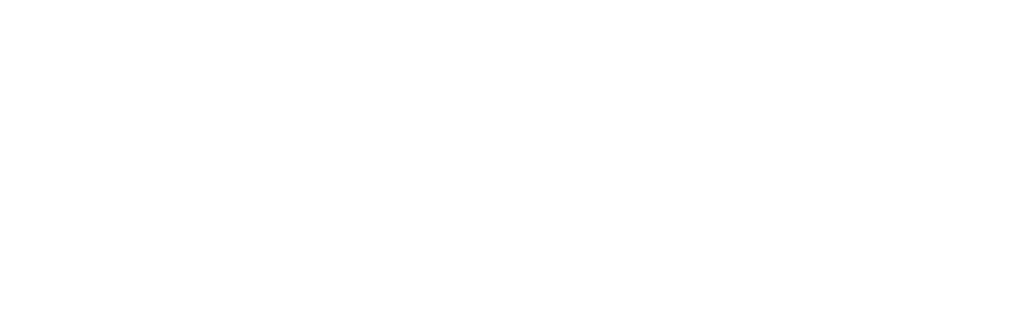
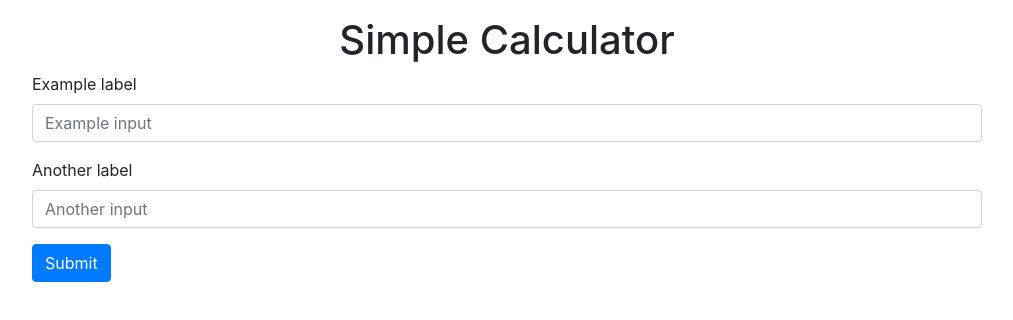
Before and after one commit to JosephCW/app-challenge-2, a plain HTML site: page index.html in a window 1280 px wide. Shown: the whole page, without its empty margins (133-1146 px from the left). Drawn offline with nearby package versions, Linux system fonts and the light colour scheme.

Commit message:
Add button and header

```diff
--- a/css/style.css
+++ b/css/style.css
@@ -0,0 +1,7 @@
+#input-form {
+    margin: 1em 5em 1em 5em;
+}
+
+h1 {
+    text-align: center;
+}
--- a/index.html
+++ b/index.html
@@ -4,6 +4,10 @@
     <meta charset="UTF-8">
     <meta name="viewport" content="width=device-width, initial-scale=1.0">
     <meta http-equiv="X-UA-Compatible" content="ie=edge">
+
+    <meta name="description" content="CHANGE-ME">
+    <meta name="author" content="Joseph Watts">
+
     <title>Starter Repo</title>
 
     <link rel="stylesheet" href="https://stackpath.bootstrapcdn.com/bootstrap/4.3.1/css/bootstrap.min.css" integrity="sha384-ggOyR0iXCbMQv3Xipma34MD+dH/1fQ784/j6cY/iJTQUOhcWr7x9JvoRxT2MZw1T" crossorigin="anonymous">
@@ -13,15 +17,21 @@
 
     <div class="container">
         <div class="row">
-            <div class="col col-md-3">
-
-            </div>
-            <div class="col col-md-3">
-
-            </div>
-            <div class="col col-md-3">
-
-            </div>
+            <!-- <div class="col col-md-3">
+                <button class="btn btn-primary">This is a Button!</button>
+            </div> -->
+            <form id="input-form" class="col col-md">
+                <h1>Simple Calculator</h1>
+                <div class="form-group">
+                    <label for="formGroupExampleInput">Example label</label>
+                    <input type="text" class="form-control" id="formGroupExampleInput" placeholder="Example input" maxlength="70">
+                </div>
+                <div class="form-group">
+                    <label for="formGroupExampleInput2">Another label</label>
+                    <input type="text" class="form-control" id="formGroupExampleInput2" placeholder="Another input" maxlength="70">
+                </div>
+                <button id="submit-button" type="submit" class="btn btn-primary">Submit</button>
+            </form>
         </div>
     </div>
 
--- a/scripts/main.js
+++ b/scripts/main.js
@@ -0,0 +1,7 @@
+function submitButtonPressed() {
+
+}
+
+$("#submit-button").on("click", () => {
+    submitButtonPressed()
+})
```
